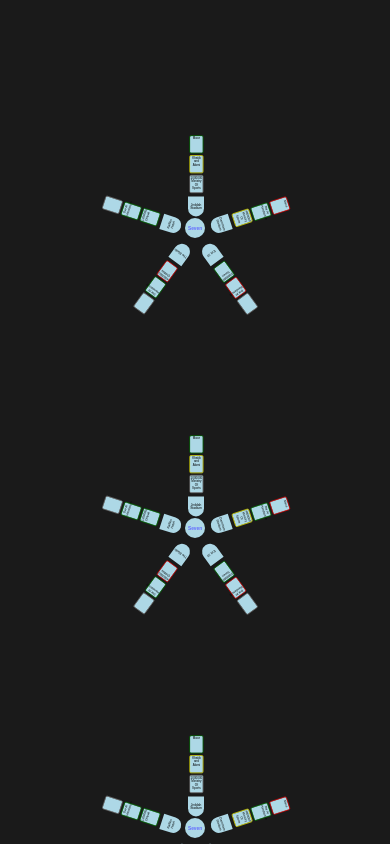
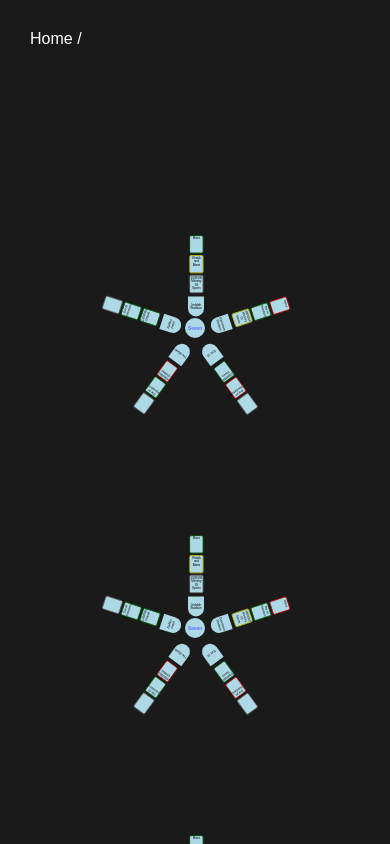
Before and after one commit to AravindReghunath011/Chart, a React (Vite) app: page /projects in a window 390 px wide. Shown: the top 844 px of the page. Built offline with nearby package versions, Linux system fonts and the light colour scheme.

Commit message:
added path

```diff
--- a/src/App.css
+++ b/src/App.css
@@ -109,6 +109,7 @@ body {
   height: 100vh;
   margin: 0;
   background-color: #f0f0f0;
+  overflow-y: hidden;
 }
 
 .flower-container {
@@ -203,10 +204,26 @@ body {
   justify-content: start;
   position: relative;
 }
+.menu-container{
+  position: absolute;
+  top: 100px;
+  left: 100px;
+  display: flex;
+  gap: 30px;
+  text-decoration: none;
+
+  a{
+    color: white;
+    &:hover{
+      text-decoration: underline;
+    }
+  }
+
+}
 
 @media only screen and (max-width: 600px) {
   .project-main{
-    margin-top: 500px;
+    margin-top: 700px;
     margin-left: 150px;
     display: flex;
     width: 100vw;
@@ -214,11 +231,17 @@ body {
     gap: 300px;
     justify-content: center;
     align-items: center;
+
   }
 
   .scale-project{
     margin-left: 150px;
     transform: scale(0.5);
   }
+  .menu-container{
+    position: absolute;
+  top: 30px;
+  left: 30px;
+  }
 
 }
--- a/src/App.jsx
+++ b/src/App.jsx
@@ -1,4 +1,4 @@
-import React from 'react'
+import React, { useContext, useEffect } from 'react'
 import './App.css';
 import Project from './components/Project';
 import Country from './components/Country';
@@ -6,11 +6,23 @@ import Main from './components/Main';
 import { Routes,Route } from 'react-router-dom';
 import Detail from './components/Detail';
 import Tooltip from './components/Tooltip';
+import { MyContext } from './main';
+import Menu from './components/Menu';
 
 
 const App = () => {
+
+  let context = useContext(MyContext)
+  let pages = [{name:'Home',link:'/'}]
+  let {state,setState} = context
+  useEffect(()=>{
+    setState(pages)
+  },[])
+  console.log(context)
+
   return (
     <>
+     <Menu pages={state}/>
 
   <Routes>
     <Route path='/project-details' element={<Project/>}/>
--- a/src/components/Main.jsx
+++ b/src/components/Main.jsx
@@ -1,11 +1,19 @@
-import React from 'react';
+import React, { useContext, useEffect } from 'react';
 import Detail from './Detail';
 import Project from './Project';
-import { flushSync } from 'react-dom';
 import { Link } from 'react-router-dom';
+import { MyContext } from '../main';
 
 
 const Main = () => {
+  let context = useContext(MyContext)
+
+  let {state,setState} = context
+
+  let pages = [{name:'Home',link:'/'},{name:'Projects',link:'/projects'}]
+  useEffect(()=>{
+    setState(pages)
+  },[])
   return(
     <div className='project-main'>
 
--- /dev/null
+++ b/src/components/Menu.jsx
@@ -0,0 +1,16 @@
+import React from 'react'
+import { Link } from 'react-router-dom'
+
+const Menu = ({pages}) => {
+  return (
+    <div className='menu-container'>
+        {pages.map((page)=>{
+            return(
+                <Link to={page.link}>{page.name} /</Link>
+            )
+        })}
+    </div>
+  )
+}
+
+export default Menu
--- a/src/components/Project.jsx
+++ b/src/components/Project.jsx
@@ -1,4 +1,6 @@
-import React, { useState } from 'react';
+import React, { useContext, useEffect, useState } from 'react';
+import Menu from './Menu';
+import { MyContext } from '../main';
 
 
 const Project = () => {
@@ -30,8 +32,19 @@ const Project = () => {
 
 
   const [projects, setProjects] = useState(data.opportunities);
+ let context = useContext(MyContext)
+ let {state,setState}  = context
+ useEffect(()=>{
+  setState( [{name:'Home',link:'/'},{name:'Projects',link:'/projects'},{name:'Project-Detail',link:'/project-detail'}])
+ },[])
+
+
+
+
 
   return (
+    <>
+
     <div className='scale-project'>
 
 
@@ -73,6 +86,7 @@ const Project = () => {
       </div>
     </div>
     </div>
+    </>
   );
 };
 
--- a/src/main.jsx
+++ b/src/main.jsx
@@ -1,13 +1,23 @@
-import React from 'react'
-import ReactDOM from 'react-dom/client'
-import App from './App.jsx'
-import './index.css'
-import { BrowserRouter } from 'react-router-dom'
+import React, { useState, createContext } from 'react';
+import ReactDOM from 'react-dom/client';
+import App from './App.jsx';
+import './index.css';
+import { BrowserRouter } from 'react-router-dom';
 
-ReactDOM.createRoot(document.getElementById('root')).render(
-  <React.StrictMode>
-    <BrowserRouter>
-    <App />
-    </BrowserRouter>
-  </React.StrictMode>,
-)
+export let MyContext = createContext(null);
+
+const Main = () => {
+  const [state, setState] = useState( [{name:'Home',link:'/'}]);
+
+  return (
+    <React.StrictMode>
+      <MyContext.Provider value={{ state, setState }}>
+        <BrowserRouter>
+          <App />
+        </BrowserRouter>
+      </MyContext.Provider>
+    </React.StrictMode>
+  );
+};
+
+ReactDOM.createRoot(document.getElementById('root')).render(<Main />);
```
